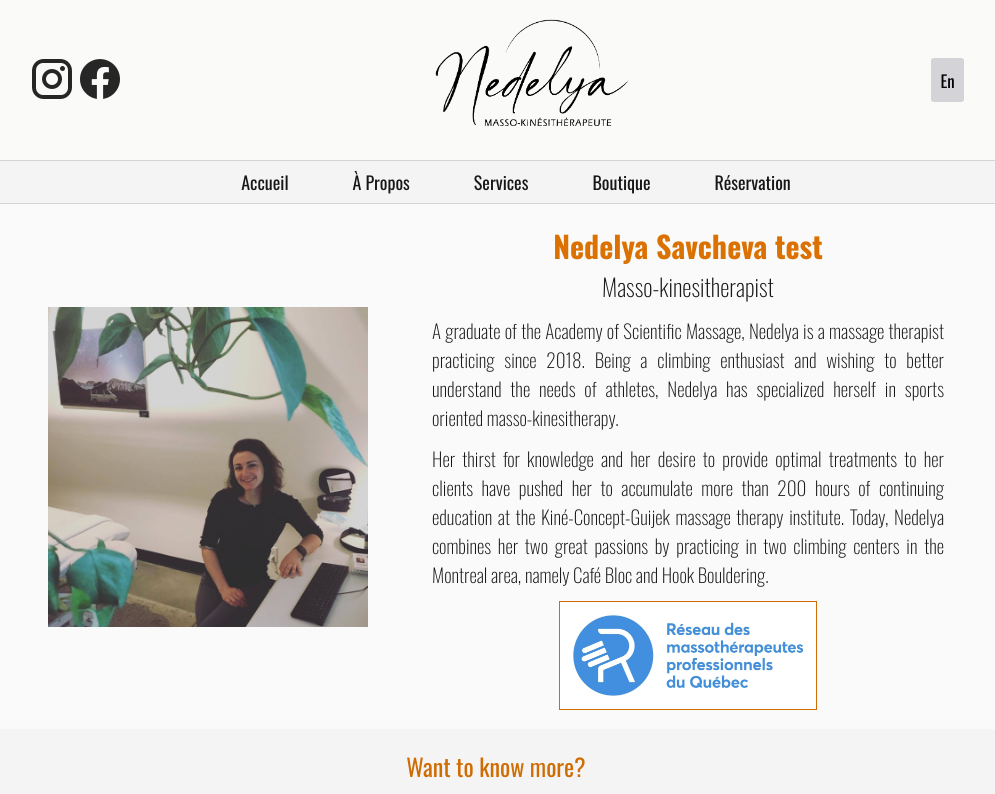
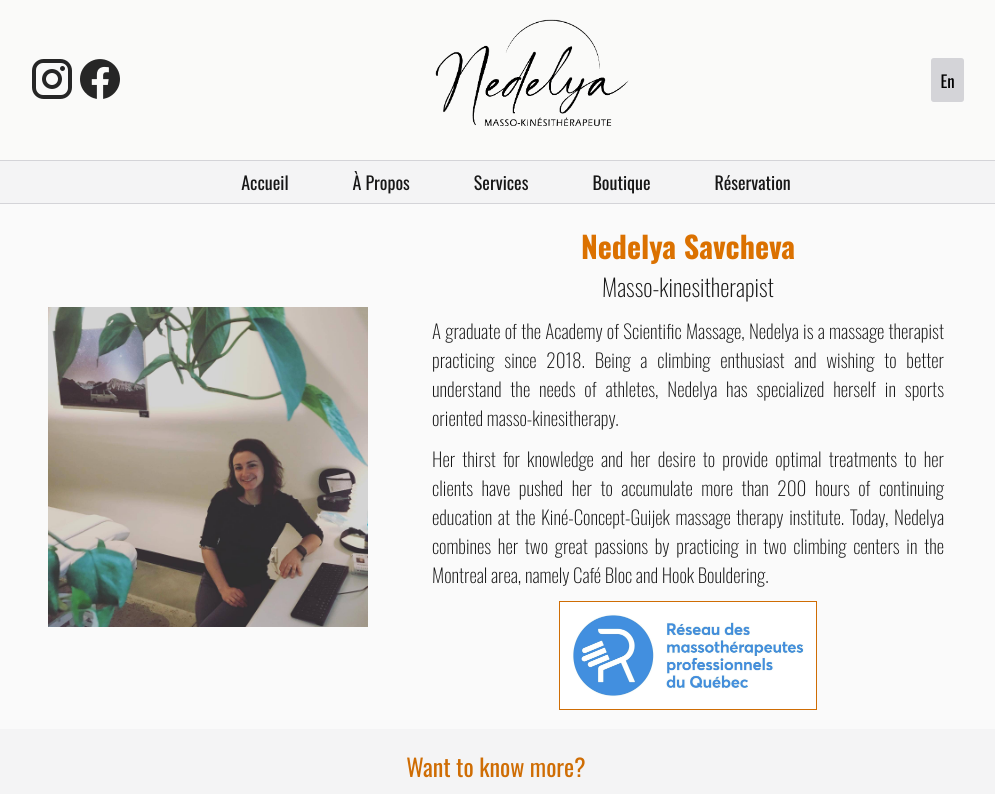
Before and after one commit to edouardblais/nedelya-masso, a React (Create React App) app: page /en/about in a window 1280 px wide. Shown: the top 794 px of the page, without its empty margins (144-1139 px from the left). Built offline with nearby package versions, Linux system fonts and the light colour scheme.

Commit message:
optimized images

```diff
--- a/src/about/About.js
+++ b/src/about/About.js
@@ -14,7 +14,7 @@ const About = () => {
                 </div>
                 <div className='about-text-box'>
                     <div className='about-title-box'>
-                        <h3 className='about-name'>Nedelya Savcheva test</h3>
+                        <h3 className='about-name'>Nedelya Savcheva</h3>
                         <h4 className='about-title'>Masso-kinesitherapist</h4>
                     </div>
                     <p className='about-text'>
```
Also changed, not shown: 7 other files (tests, documents, lock files or other folders).
